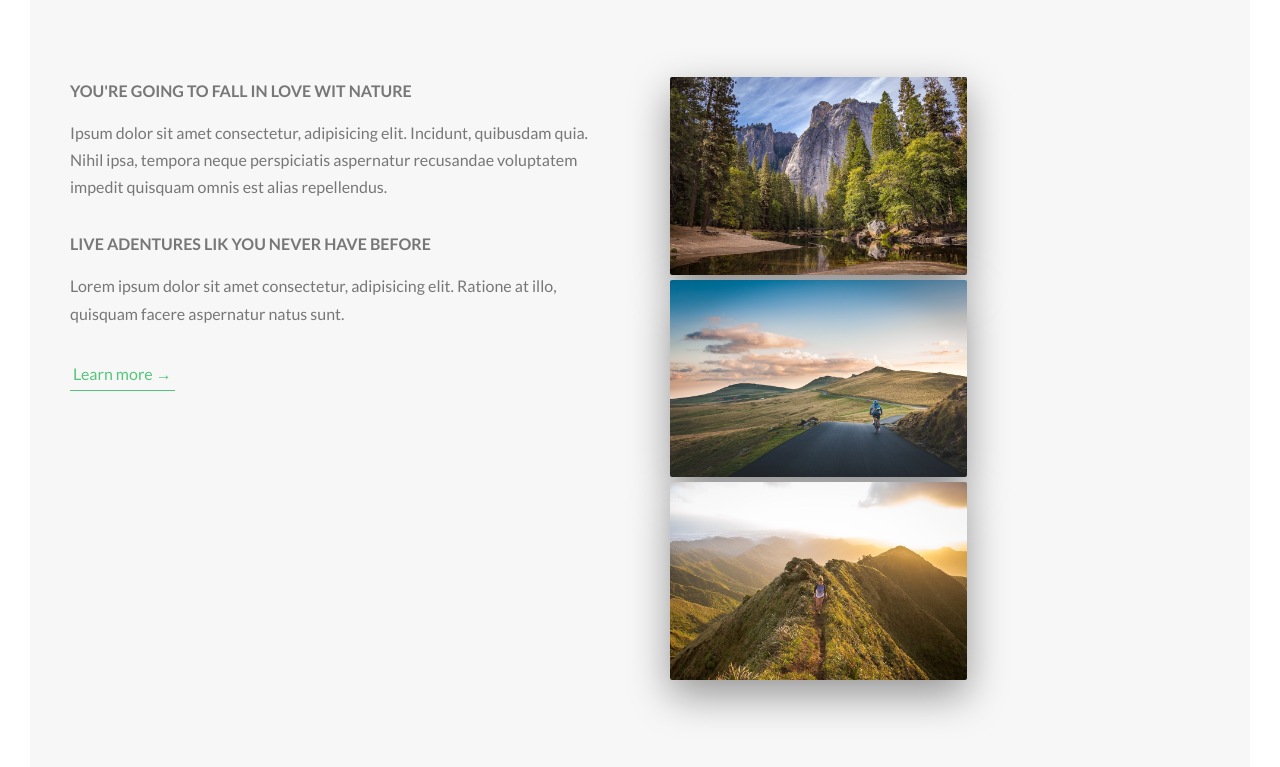
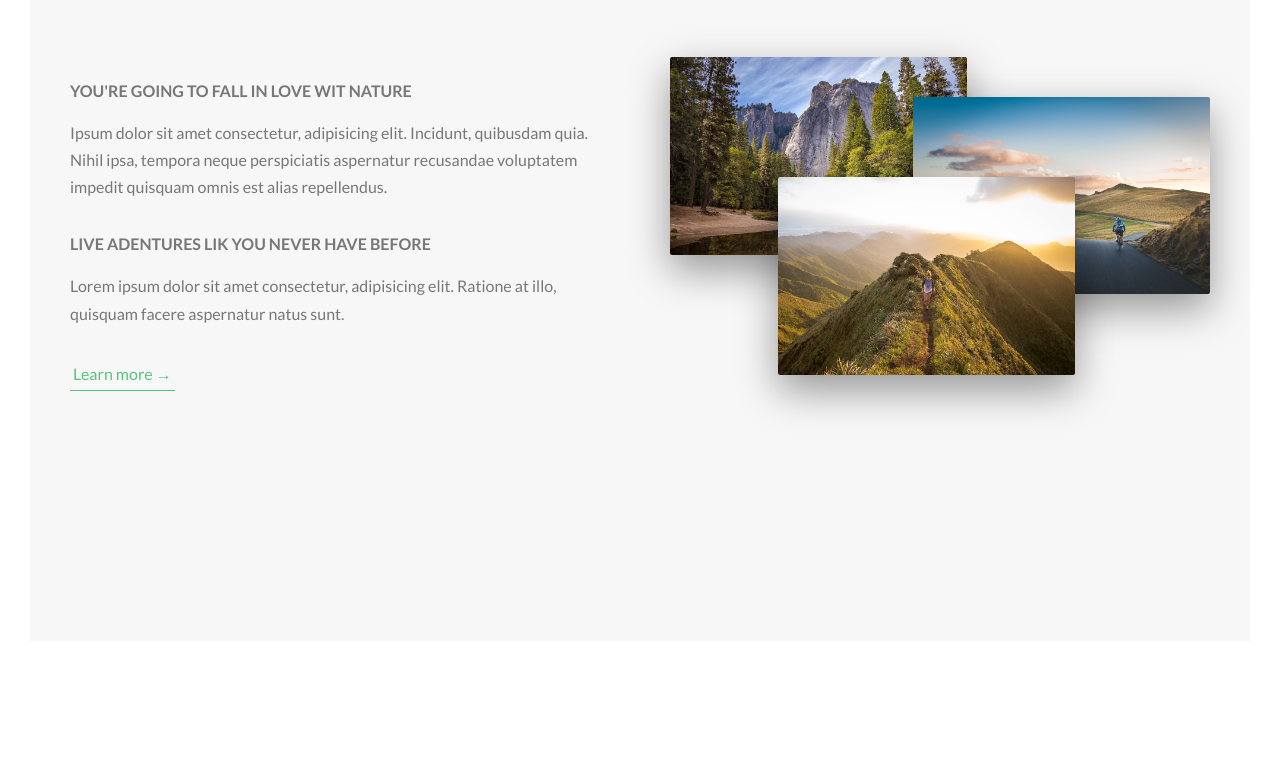
Before and after one commit to meruyert93/Natours-project-advanced-CSS, a website: page starter/index.html in a window 1280 px wide. Shown: the part 943-1710 px from the top of the page. After the commit the page ends 1614 px from the top, so only its background shows below. Drawn offline with Linux system fonts and the light colour scheme; files that its build step writes are made by us from their sources.

Commit message:
image composition align

```diff
--- a/sass/components/_composition.scss
+++ b/sass/components/_composition.scss
@@ -1,8 +1,35 @@
 .composition {
+    position: relative;
 
     &__photo {
         width: 55%;
         box-shadow: 0 1.5rem 4rem rgba($color-black, .4);
         border-radius: 2px;
+        position: absolute;
+        z-index: 10;
+        transition: all .2s;
+
+        &--p1 {
+            left: 0;
+            top: -2rem;
+        }
+
+        &--p2 {
+            right: 0;
+            top: 2rem;
+        }
+
+        &--p3 {
+            left: 20%;
+            top: 10rem;
+        }
+
+        &:hover {
+            transform: scale(1.05);
+            box-shadow: 0 2.5rem 4rem rgba($color-black, .5);
+            z-index: 20;
+
+        }
+
     }
 }
```
Also changed, not shown: starter/css/style.css.
